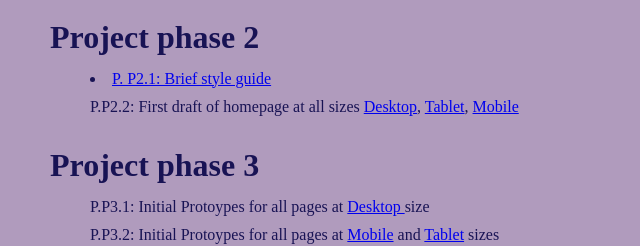
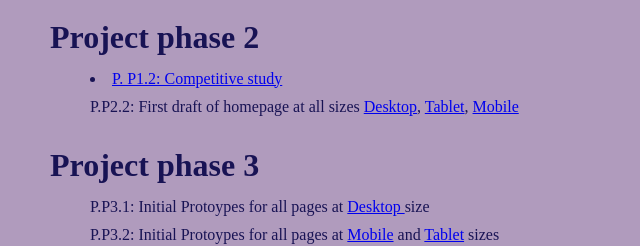
Before and after one commit to bkhaki/avt415coursesite, a plain HTML site: page index.html in a window 1280 px wide. Shown: the part 926-1172 px from the top of the page, 0-640 px from the left. Drawn offline with Linux system fonts and the light colour scheme.

Commit message:
Update index.html

```diff
--- a/index.html
+++ b/index.html
@@ -30,7 +30,7 @@
 			</dl>
 			<dl>
 				<dt>Project phase 2</dt>
-			<dd><li><a href="https://xd.adobe.com/view/dabaef10-5d67-434d-828a-e3111b7e78d0-8fe9/">P. P2.1: Brief style guide</a></li>
+			<dd><li><a href="https://xd.adobe.com/view/dabaef10-5d67-434d-828a-e3111b7e78d0-8fe9/">P. P1.2: Competitive study</a></li>
 			</dd>
 			<dd>P.P2.2: First draft of homepage at all sizes <a href="#">Desktop</a>, <a href="#"> Tablet</a>, <a href="#"> Mobile</a> </dd>
 			</dl>
```
